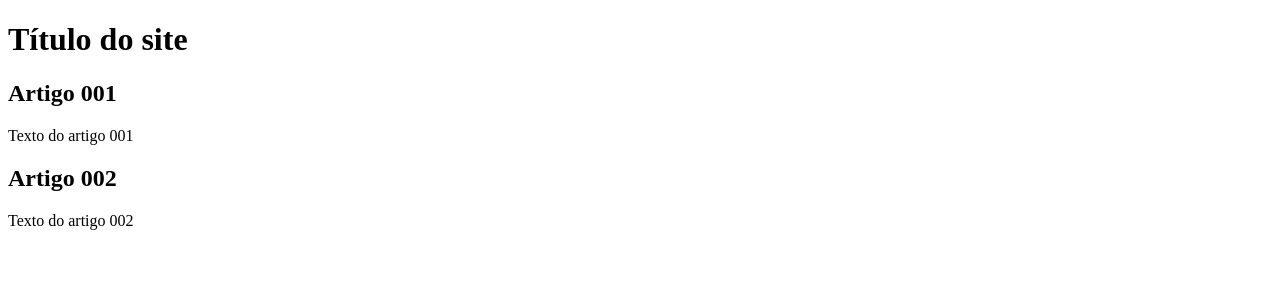
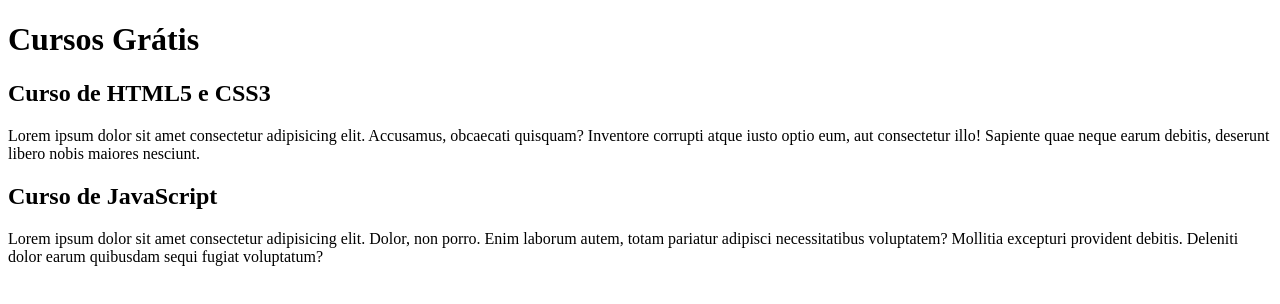
Before and after one commit to Adriano-Carvalho/projeto-site, a plain HTML site: page index.html in a window 1280 px wide. Drawn offline with Linux system fonts and the light colour scheme.

Commit message:
Comecei a escrever o conteúdo

```diff
--- a/index.html
+++ b/index.html
@@ -9,15 +9,15 @@
 <body>
     <main>
         <header>
-            <h1>Título do site</h1>
+            <h1>Cursos Grátis</h1>
         </header>
         <article>
-            <h2>Artigo 001</h2>
-            <p>Texto do artigo 001</p>
+            <h2>Curso de HTML5 e CSS3</h2>
+            <p>Lorem ipsum dolor sit amet consectetur adipisicing elit. Accusamus, obcaecati quisquam? Inventore corrupti atque iusto optio eum, aut consectetur illo! Sapiente quae neque earum debitis, deserunt libero nobis maiores nesciunt.</p>
         </article>
         <article>
-            <h2>Artigo 002</h2>
-            <p>Texto do artigo 002</p>
+            <h2>Curso de JavaScript</h2>
+            <p>Lorem ipsum dolor sit amet consectetur adipisicing elit. Dolor, non porro. Enim laborum autem, totam pariatur adipisci necessitatibus voluptatem? Mollitia excepturi provident debitis. Deleniti dolor earum quibusdam sequi fugiat voluptatum?</p>
         </article>
     </main>
 </body>
```
